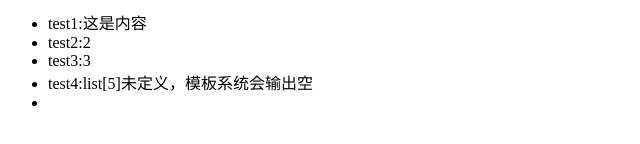
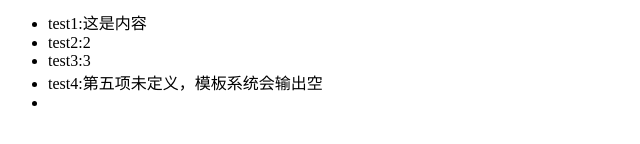
Before and after one commit to Johnqing/Ntpl.js, a plain HTML site: page index.html in a window 1280 px wide. Shown: the part 134-278 px from the top of the page, without its empty margins (0-640 px from the left). Drawn offline with Linux system fonts and the light colour scheme.

Commit message:
Update index.html

```diff
--- a/index.html
+++ b/index.html
@@ -27,7 +27,7 @@
             'test1:这是内容',
             'test2:2',
             'test3:3',
-            'test4:list[5]未定义，模板系统会输出空'
+            'test4:第五项未定义，模板系统会输出空'
         ]
     };
     var res = NTpl.tpl('tpl',data);
```
